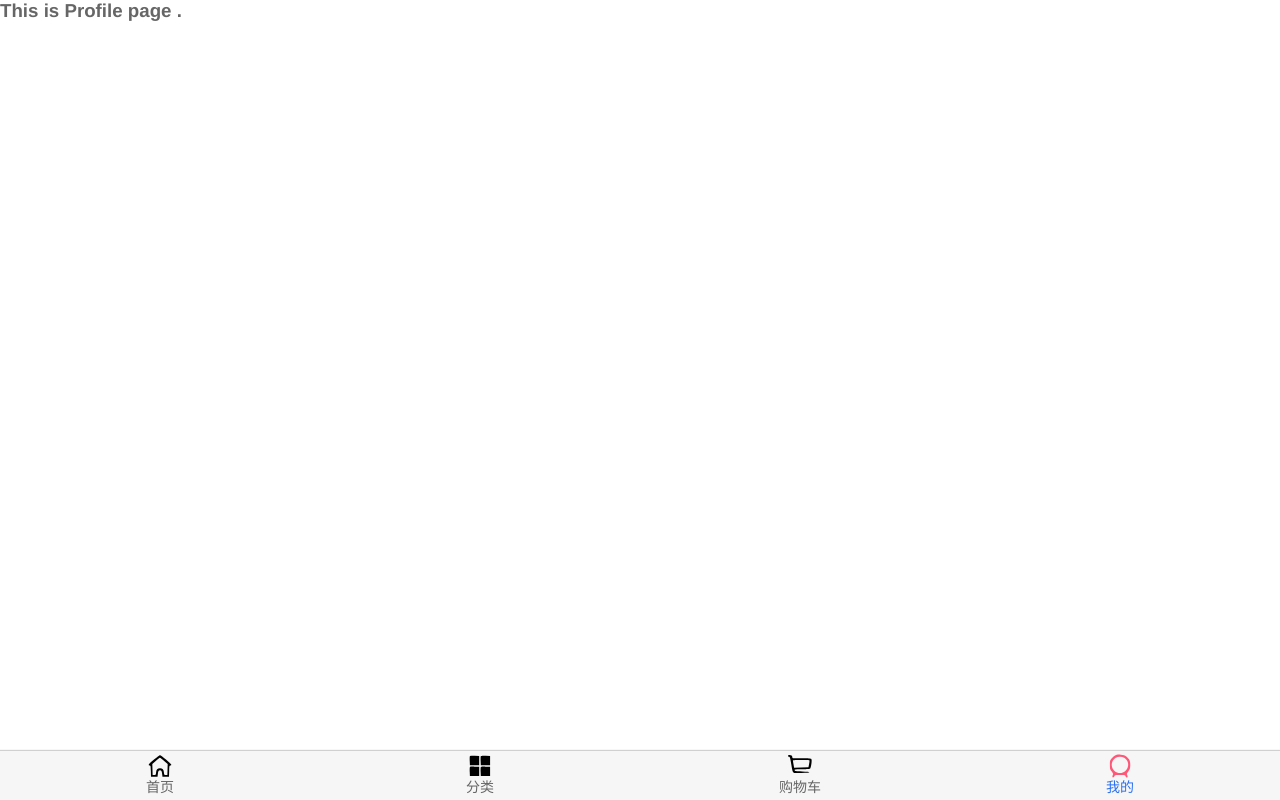
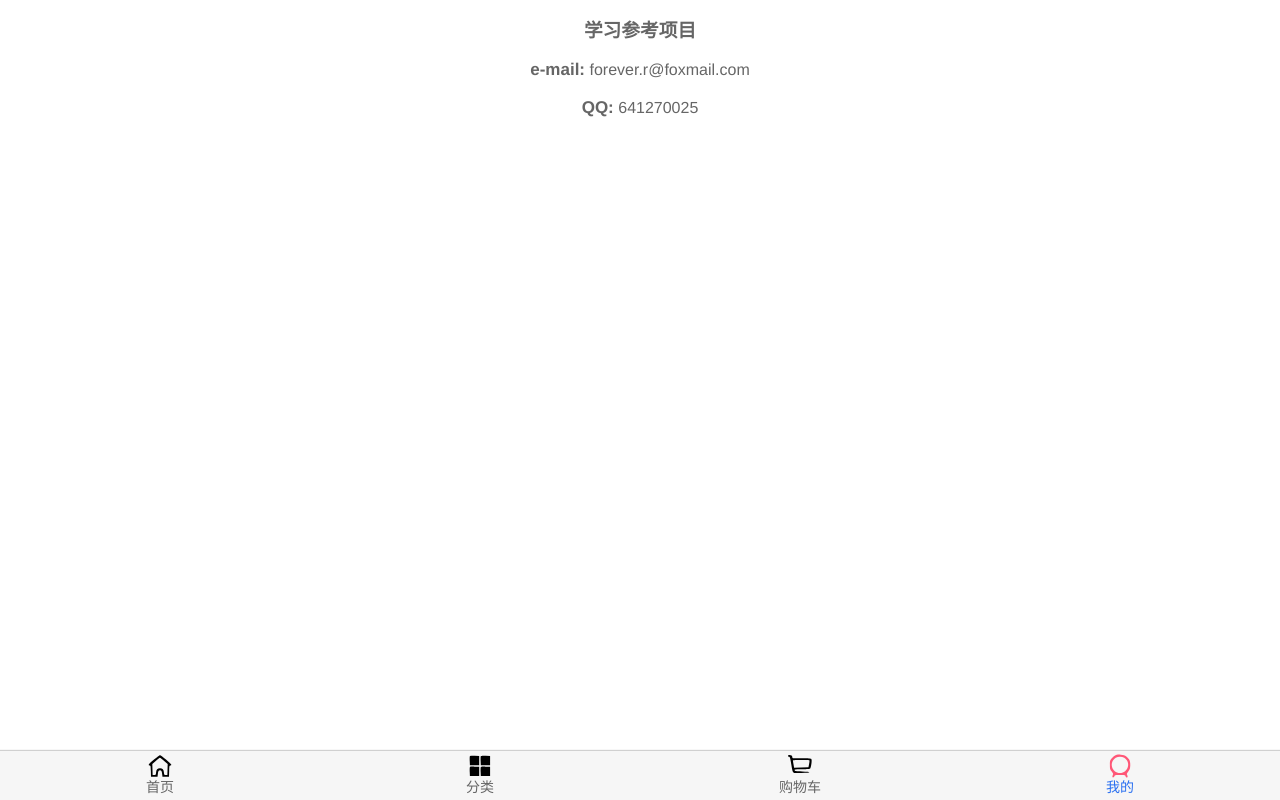
Before and after one commit to rss824i/mall, a Vue app: page /profile in a window 1280 px wide. Built offline with nearby package versions, Linux system fonts and the light colour scheme.

Commit message:
test profile

```diff
--- a/src/views/profile/Profile.vue
+++ b/src/views/profile/Profile.vue
@@ -1,15 +1,29 @@
 <template>
-  <div>
-    <h3>This is Profile page .</h3>
+  <div class="Profile">
+    <h3>学习参考项目 </h3>
+    </br>
+
+    <p><span class="sp1">e-mail:</span> forever.r@foxmail.com</p>
+    </br>
+    <p><span class="sp1">QQ:</span> 641270025</p>
   </div>
 
 </template>
 
 <script>
   export default {
-    name:"Profile"
+    name: "Profile"
   }
 </script>
 
 <style scoped>
+  .Profile {
+    text-align: center;
+    padding: 20px;
+  }
+
+  .sp1 {
+    font-weight: bold;
+    font-size: 17px;
+  }
 </style>
```
